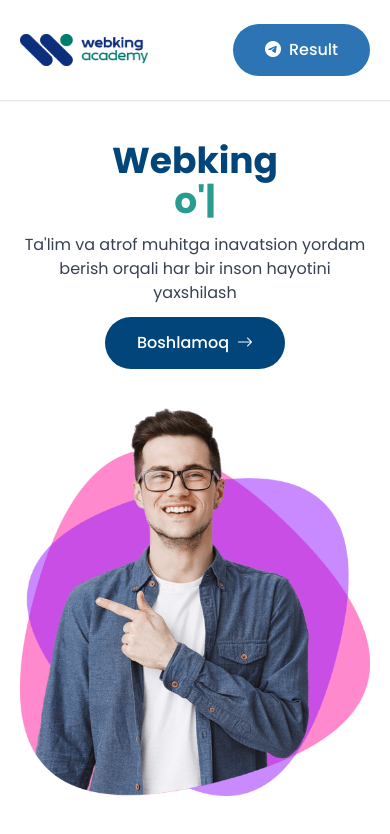
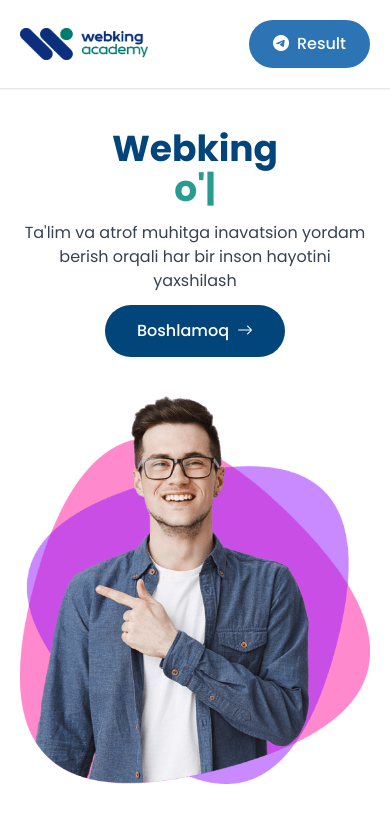
Before and after one commit to shohjahon-asqarov/web-king-test-app, a React (Vite) app: page / in a window 390 px wide. Shown: the top 834 px of the page. Built offline with nearby package versions, Linux system fonts and the light colour scheme.

Commit message:
change blue button styles

```diff
--- a/src/components/Navbar.jsx
+++ b/src/components/Navbar.jsx
@@ -5,7 +5,7 @@
 const Navbar = () => {
     return (
         <header className='sticky top-0 bg-white z-50 border-b shadow-sm'>
-            <div className="container flex justify-between py-6 items-center">
+            <div className="container flex justify-between py-5 md:py-6 items-center">
                 <NavLink to="/">
                     <img className='w-32 sm:w-44' src={logo} alt="web king logo" />
                 </NavLink>
--- a/src/index.css
+++ b/src/index.css
@@ -24,7 +24,7 @@
     @apply max-w-7xl mx-auto px-5;
   }
   .btn-blue {
-    @apply text-white font-medium py-3.5 px-8 rounded-full;
+    @apply text-white font-medium py-3 px-6 md:py-3.5 md:px-8 rounded-full;
     background: #02457a;
   }
   .btn-card {
```
